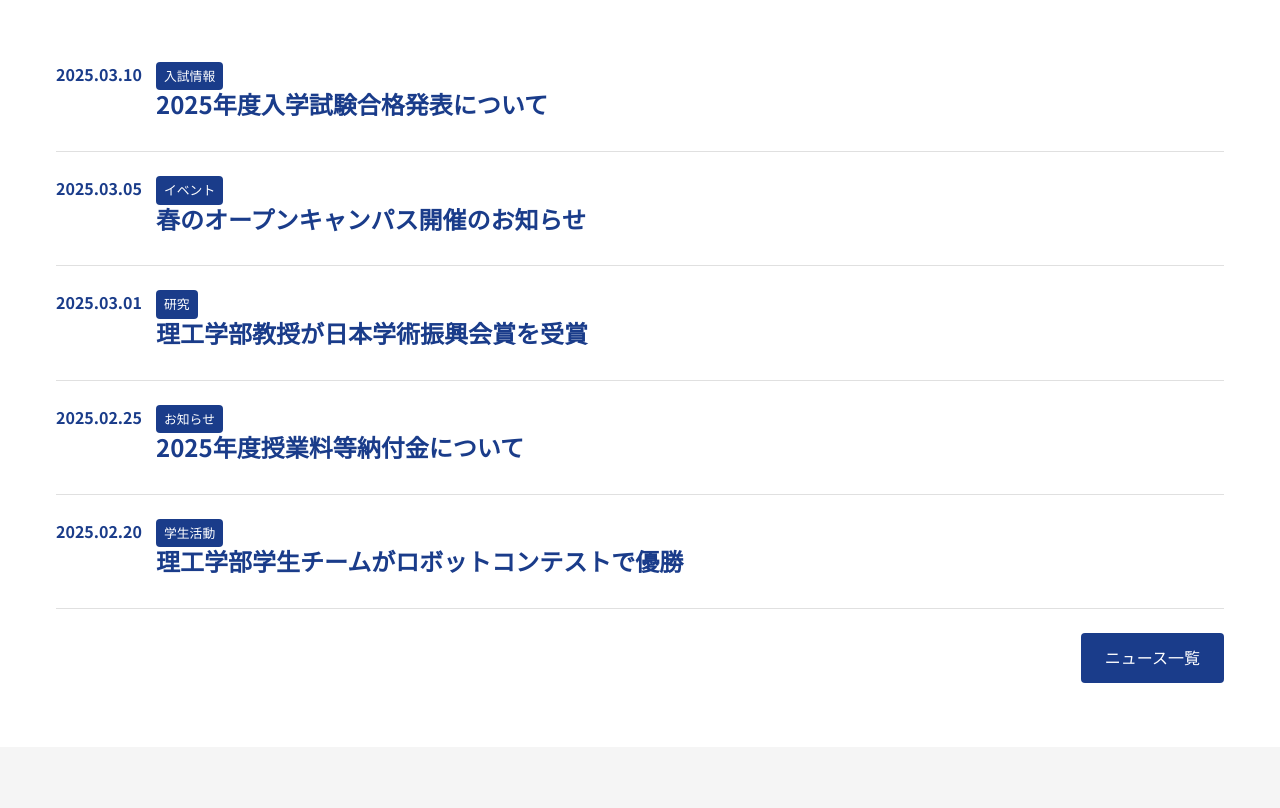
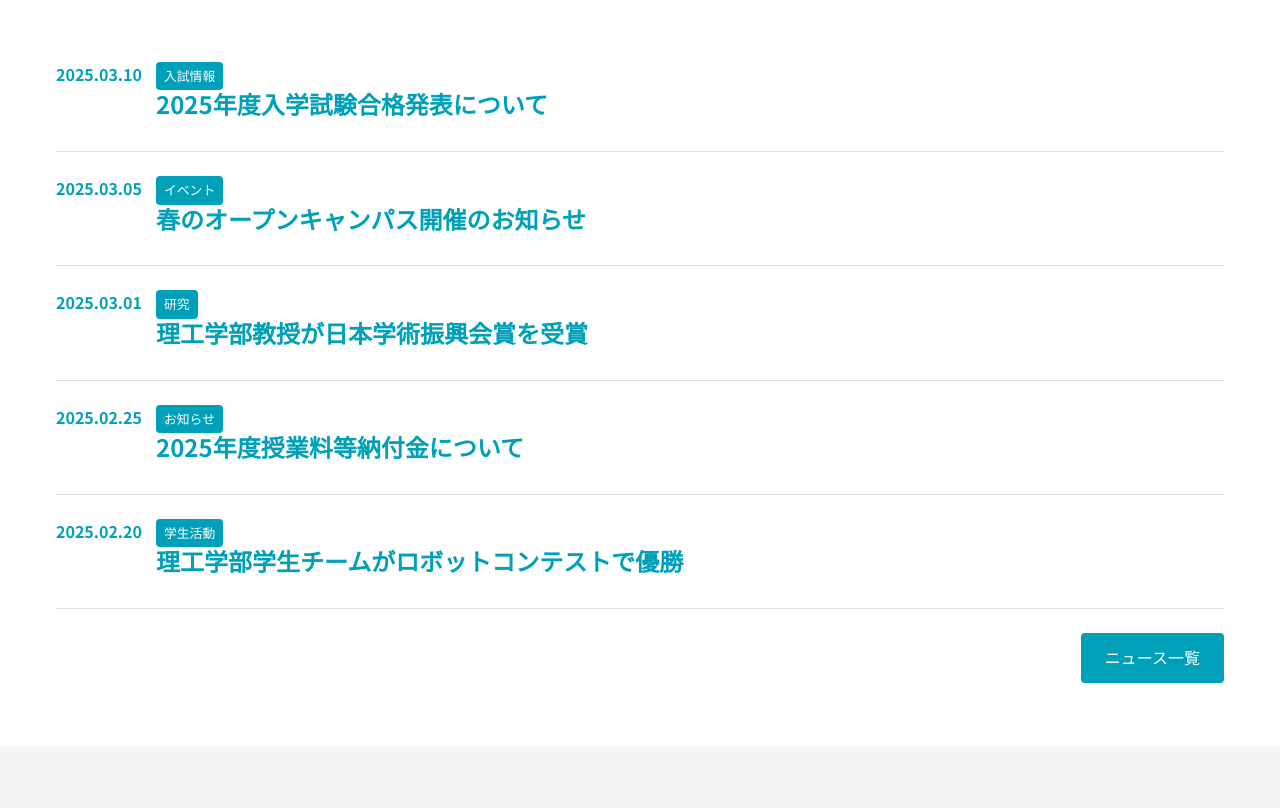
Before and after one commit to yutakaJssst/cst_homepage, a plain HTML site: page index.html in a window 1280 px wide. Shown: the part 705-1513 px from the top of the page. Drawn offline with Linux system fonts and the light colour scheme.

Commit message:
色の変更、ロゴの導入

```diff
--- a/assets/css/style.css
+++ b/assets/css/style.css
@@ -11,7 +11,7 @@
 }
 
 :root {
-  --primary-color: #1a3c8a;    /* Nihon University blue */
+  --primary-color: #00a0b9;    /* CST blue */
   --secondary-color: #e60012;  /* Accent red */
   --light-gray: #f5f5f5;
   --medium-gray: #e0e0e0;
```
Also changed, not shown: assets/images/logo.jpg (added), assets/images/logo.png.
